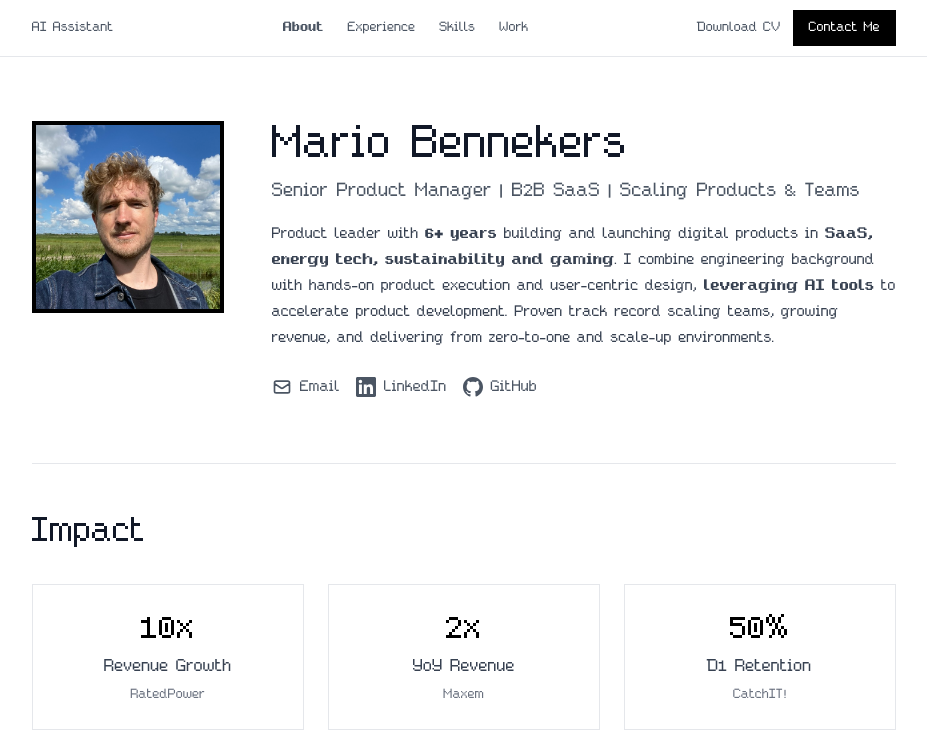
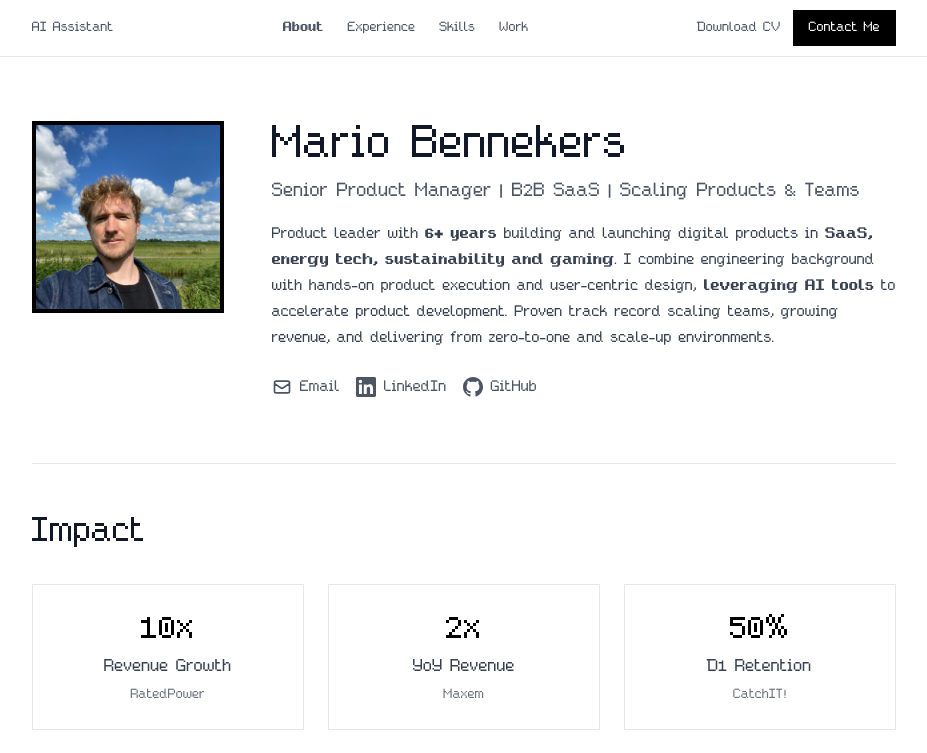
Before and after one commit to itsamimario/Portfolio, a Next.js app: page /about in a window 1280 px wide. Shown: the top 753 px of the page, without its empty margins (176-1103 px from the left). Built offline with nearby package versions, Linux system fonts and the light colour scheme.

Commit message:
fix: remove zoom/translate from profile image (now pre-cropped)

```diff
--- a/components/about/HeroSection.tsx
+++ b/components/about/HeroSection.tsx
@@ -43,7 +43,7 @@
               alt="Mario Bennekers"
               width={192}
               height={192}
-              className="w-full h-full object-cover object-[30%_-8px] md:object-[30%_-10px] scale-125"
+              className="w-full h-full object-cover"
               priority
             />
           </div>
```
